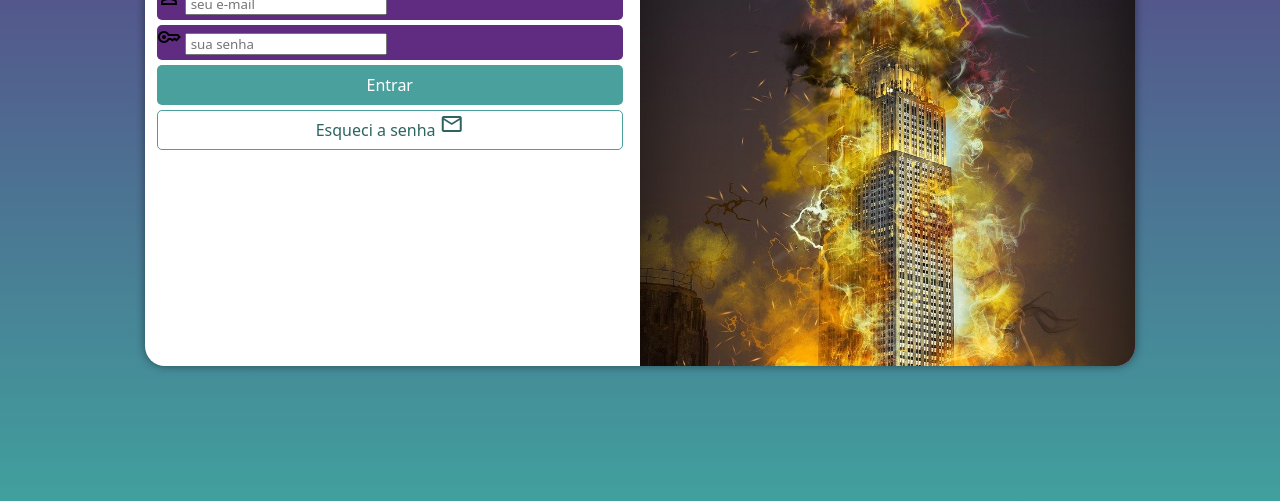
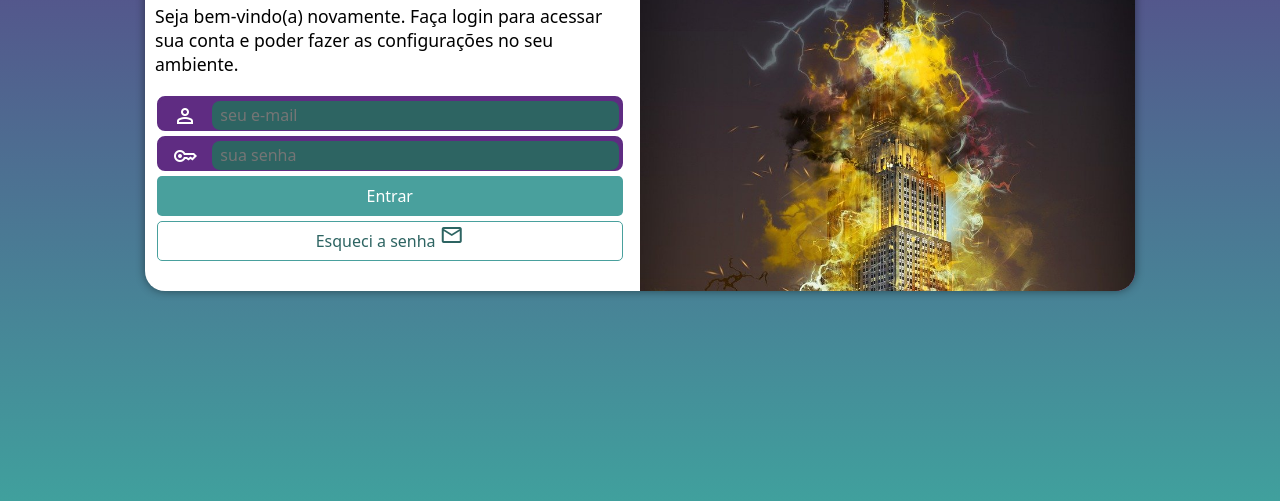
Before and after one commit to marianorodolfo/projeto-login, a plain HTML site: page index.html in a window 1280 px wide. Shown: the part 299-800 px from the top of the page. Drawn offline with nearby package versions, Linux system fonts and the light colour scheme.

Commit message:
atualizei projeto login

```diff
--- a/estilos/media-query.css
+++ b/estilos/media-query.css
@@ -17,6 +17,7 @@ Grandes Telas: Acima de 1200px
 
     section#login {
     width: 80vw;
+    height: 280px;
     }
 
     section#login > div#imagem {
@@ -36,8 +37,13 @@ Grandes Telas: Acima de 1200px
     background-image: linear-gradient(to top, #40a09d, #5f2c82 );
     }
 
+    div > h1 {
+    margin-top: 20px;
+    }
+
     section#login {
     width: 990px;
+    height: 380px;
     }
 
     section#login > div#imagem {
@@ -56,6 +62,7 @@ Grandes Telas: Acima de 1200px
     }
 
     div#formulario > p {
-    font-size: 1.2em;
+    font-size: 1.1em;
+    margin: 20px 0px;
     }
 }
--- a/estilos/style.css
+++ b/estilos/style.css
@@ -29,7 +29,6 @@ section#login {
 position: absolute;
 top: 50%;
 left: 50%;
-transform: translate(-50%, -50%);
 overflow: hidden;
 
 background-color: white;
@@ -38,6 +37,7 @@ height: 530px;
 border-radius: 20px;
 box-shadow: 0px 0px 10px rgba(0, 0, 0, 0.450);
 
+transform: translate(-50%, -50%);
 transition: width 1s heigth 1s;
 transition-timing-function: ease;
 }
@@ -65,16 +65,41 @@ font-size: 0.8em;
 
 div.campo {
 background-color: #5f2c82;
+border: 3px solid #5f2c82;
 display: block;
 width: 98%;
 height: 35px;
-border-radius: 5px;
+border-radius: 8px;
 margin: 5px 0px;
 margin-left: 2px;
 }
 
 div.campo > label {
 display: none;
+}
+
+div > span {
+margin-left: 8px;
+color: white;
+font-size: 2em;
+width: 40px;
+padding: 5px;
+}
+
+div.campo > input {
+background-color: #2d6462;
+font-size: 1em;
+width: calc(100% - 53px);
+height: 100%;
+border: 0px;
+border-radius: 8px;
+padding: 4px;
+transform: translateY(-7px);
+}
+
+div.campo > input:focus-within {
+background-color: white;
+border: none;
 }
 
 input[type="submit"] {
```
